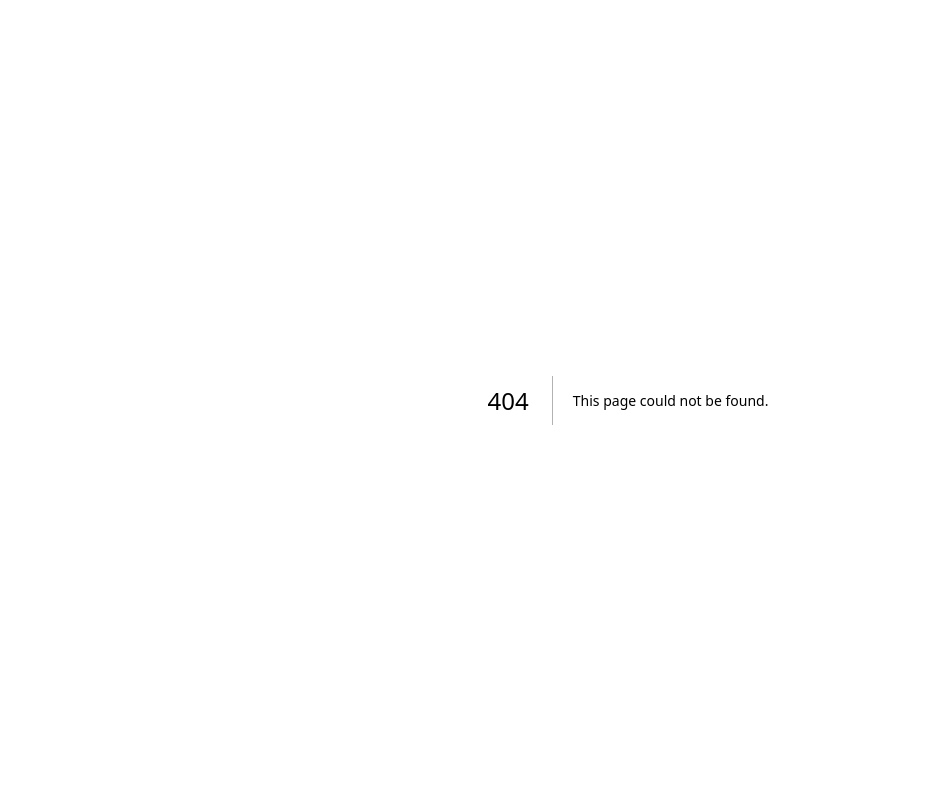
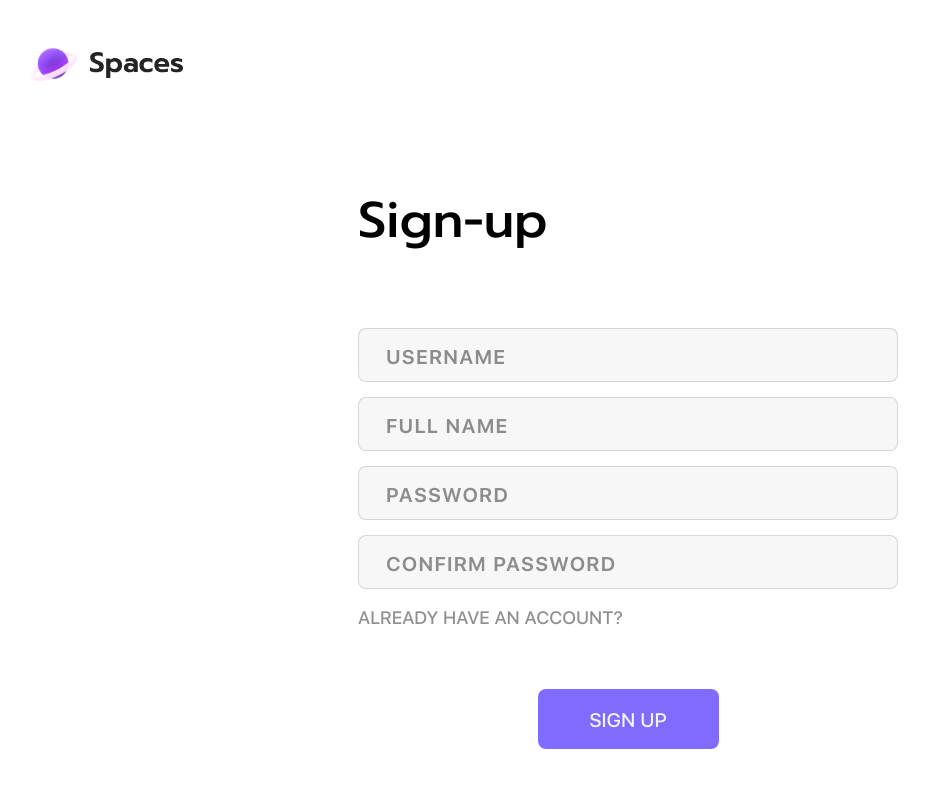
Before and after one commit to havrydotdev/spaces, a Next.js app: page /auth/register in a window 1280 px wide. Before the commit this address had no page. Shown: the top 788 px of the page, without its empty margins (12-941 px from the left). Built offline with nearby package versions, Linux system fonts and the light colour scheme; no server answers.

Commit message:
finish auth

```diff
--- a/app/(routes)/auths/layout.tsx
+++ b/app/(routes)/auth/layout.tsx
@@ -1,5 +1,6 @@
 import PlanetIcon from "@/public/planet.svg";
 import SpacesIcon from "@/public/spaces.svg";
+import Link from "next/link";
 
 export default function RootLayout({
   children,
@@ -8,12 +9,15 @@ export default function RootLayout({
 }) {
   return (
     <>
-      <div className="flex mt-[37px] ml-[40px] max-sm:ml-[30px]">
+      <Link
+        className="flex mt-[37px] ml-[40px] max-sm:ml-[30px] max-w-[155px] gap-[10px]"
+        href="/"
+      >
         <PlanetIcon />
         <div className="flex flex-col justify-center">
           <SpacesIcon className="max-sm:hidden" />
         </div>
-      </div>
+      </Link>
       {children}
     </>
   );
--- a/app/(routes)/auths/login/page.tsx
+++ b/app/(routes)/auth/login/page.tsx
@@ -10,9 +10,11 @@ import GoogleIcon from "@/public/google.svg";
 import FacebookIcon from "@/public/facebook.svg";
 import { AuthInput } from "@/components/AuthInput/AuthInput";
 import { CustomButton } from "@/components";
-import { ChangeEvent, useState } from "react";
-import { useRouter, useSearchParams } from "next/navigation";
-
+import { ChangeEvent, useEffect, useState } from "react";
+import { redirect, useSearchParams } from "next/navigation";
+import { useRouter } from "next/navigation";
+import { getServerSession } from "next-auth";
+import { options } from "@/app/api";
 export default function SignIn({
   csrfToken,
 }: InferGetServerSidePropsType<typeof getServerSideProps>) {
@@ -22,10 +24,12 @@ export default function SignIn({
 
   const { push } = useRouter();
 
-  const session = useSession();
-  if (session) {
-    push("/notes");
-  }
+  const { data: session } = useSession();
+  useEffect(() => {
+    if (session) {
+      push("/notes");
+    }
+  }, []);
 
   const [formValues, setFormValues] = useState({
     username: "",
--- /dev/null
+++ b/app/(routes)/auth/register/page.tsx
@@ -0,0 +1,111 @@
+"use client";
+import { prompt } from "@/app/fonts";
+import { AuthInput, CustomButton } from "@/components";
+import { GetServerSidePropsContext } from "next";
+import { signIn, useSession } from "next-auth/react";
+import Link from "next/link";
+import { useRouter } from "next/navigation";
+import { ChangeEvent, useEffect, useState } from "react";
+
+export default function RegisterPage(): React.JSX.Element {
+  const [form, setForm] = useState({
+    username: "",
+    password: "",
+    name: "",
+    confirm: "",
+  });
+
+  const [error, setError] = useState("");
+
+  const { push } = useRouter();
+
+  const { data: session } = useSession();
+  useEffect(() => {
+    if (session) {
+      push("/notes");
+      return;
+    }
+  }, []);
+
+  const handleChange = (event: ChangeEvent<HTMLInputElement>) => {
+    const { name, value } = event.target;
+    setForm({ ...form, [name]: value });
+  };
+
+  const onSubmit = async (e: React.FormEvent) => {
+    try {
+      e.preventDefault();
+      if (form.password != form.confirm) {
+        setError("Passwords are not the same");
+        return;
+      }
+
+      const res = await fetch("/api/auth/register", {
+        method: "POST",
+        headers: { "Content-Type": "application/json" },
+        body: JSON.stringify({
+          username: form.username,
+          password: form.password,
+          name: form.name,
+        }),
+      });
+
+      setForm({ username: "", password: "", name: "", confirm: "" });
+      if (res.ok) {
+        push("/login");
+      }
+    } catch (e) {
+      if (e instanceof Error) {
+        setError(e.message);
+      }
+    }
+  };
+
+  return (
+    <main className="w-screen flex justify-center">
+      <div className="mx-[30px] sm:min-w-[480px] sm:max-w-[540px]">
+        <h1 className={`mt-[90px] ${prompt.className} font-medium text-[50px]`}>
+          Sign-up
+        </h1>
+        <form onSubmit={onSubmit} className="mt-[70px]">
+          <input name="csrfToken" type="hidden" />
+          <AuthInput placeholder="Username" />
+          <AuthInput
+            placeholder="Full name"
+            type="text"
+            className="mt-[15px]"
+            onChange={handleChange}
+          />
+          <AuthInput
+            placeholder="Password"
+            type="password"
+            className="mt-[15px]"
+            onChange={handleChange}
+          />
+          <AuthInput
+            placeholder="Confirm password"
+            type="password"
+            className="mt-[15px] mb-[10px]"
+            name="confirm"
+            onChange={handleChange}
+          />
+          <Link
+            className="small-caps text-[23px] text-[#242424] opacity-[0.5]"
+            href="/auth/login"
+          >
+            Already have an account?
+          </Link>
+          <div className="flex mt-[55px] sm:gap-[23px] justify-center max-sm:flex-col max-sm:items-center max-sm:gap-[15px] max-sm:mt-[80px] mb-[70px]">
+            <CustomButton text="Sign up" type="submit" color="primary" />
+          </div>
+        </form>
+      </div>
+    </main>
+  );
+}
+
+export async function getServerSideProps(context: GetServerSidePropsContext) {
+  return {
+    props: {},
+  };
+}
--- a/app/(routes)/auths/register/page.tsx
+++ /dev/null
@@ -1,32 +0,0 @@
-import { prompt } from "@/app/fonts";
-import { AuthInput, CustomButton } from "@/components";
-
-export default function RegisterPage(): React.JSX.Element {
-  return (
-    <main className="w-screen flex justify-center">
-      <div className="mx-[30px] sm:min-w-[480px] sm:max-w-[600px]">
-        <h1 className={`mt-[90px] ${prompt.className} font-medium text-[50px]`}>
-          Sign-up
-        </h1>
-        <form method="post" action="/api/user/register" className="mt-[70px]">
-          <input name="csrfToken" type="hidden" />
-          <AuthInput placeholder="Username" />
-          <AuthInput
-            placeholder="Full name"
-            type="text"
-            className="mt-[21px]"
-          />
-          <AuthInput
-            placeholder="Password"
-            type="password"
-            className="mt-[21px]"
-          />
-
-          <div className="flex mt-[61px] sm:gap-[23px] justify-center max-sm:flex-col max-sm:items-center max-sm:gap-[15px] max-sm:mt-[80px]">
-            <CustomButton text="Sign up" type="submit" color="primary" />
-          </div>
-        </form>
-      </div>
-    </main>
-  );
-}
--- a/app/api/auth/[...nextauth]/options.ts
+++ b/app/api/auth/[...nextauth]/options.ts
@@ -7,7 +7,7 @@ import { getUser } from "@/app/data/auth/user";
 export const options: NextAuthOptions = {
   secret: process.env.NEXTAUTH_SECRET,
   pages: {
-    signIn: "/auths/login",
+    signIn: "/auth/login",
   },
   session: {
     maxAge: 30 * 24 * 60 * 60,
--- a/components/AuthInput/AuthInput.props.ts
+++ b/components/AuthInput/AuthInput.props.ts
@@ -4,5 +4,6 @@ export interface AuthInputProps {
   placeholder: string;
   type?: string;
   className?: string;
-  onChange: (event: ChangeEvent<HTMLInputElement>) => void;
+  onChange?: (event: ChangeEvent<HTMLInputElement>) => void;
+  name?: string;
 }
--- a/components/AuthInput/AuthInput.tsx
+++ b/components/AuthInput/AuthInput.tsx
@@ -6,13 +6,14 @@ export const AuthInput = ({
   type = "text",
   className = "",
   onChange,
+  name = placeholder.toLowerCase(),
 }: AuthInputProps): React.JSX.Element => {
   return (
     <input
-      name={placeholder.toLowerCase()}
+      name={name}
       type={type}
       placeholder={placeholder}
-      onChange={onChange}
+      onChange={onChange ?? undefined}
       className={`pointer-events-auto border-[1.5px] rounded-lg border-solid border-[rgba(137,_137,_137,_0.30)] w-[100%] h-[54px] bg-[#F7F7F7] text-[25px] font-medium ${className} ${styles["auth-input"]}`}
     />
   );
--- a/types/next-auth.d.ts
+++ b/types/next-auth.d.ts
@@ -1,9 +1,9 @@
 import NextAuth, { DefaultSession } from "next-auth";
 
 interface IUser extends DefaultUser {
-  id?: string | null | undefined;
-  username?: string | null | undefined;
-  name?: string | null | undefined;
+  id: string;
+  username: string;
+  name: string;
   image?: string | null | undefined;
 }
 
```
Also changed, not shown: app/(routes)/auth/logout/page.tsx (deleted).
